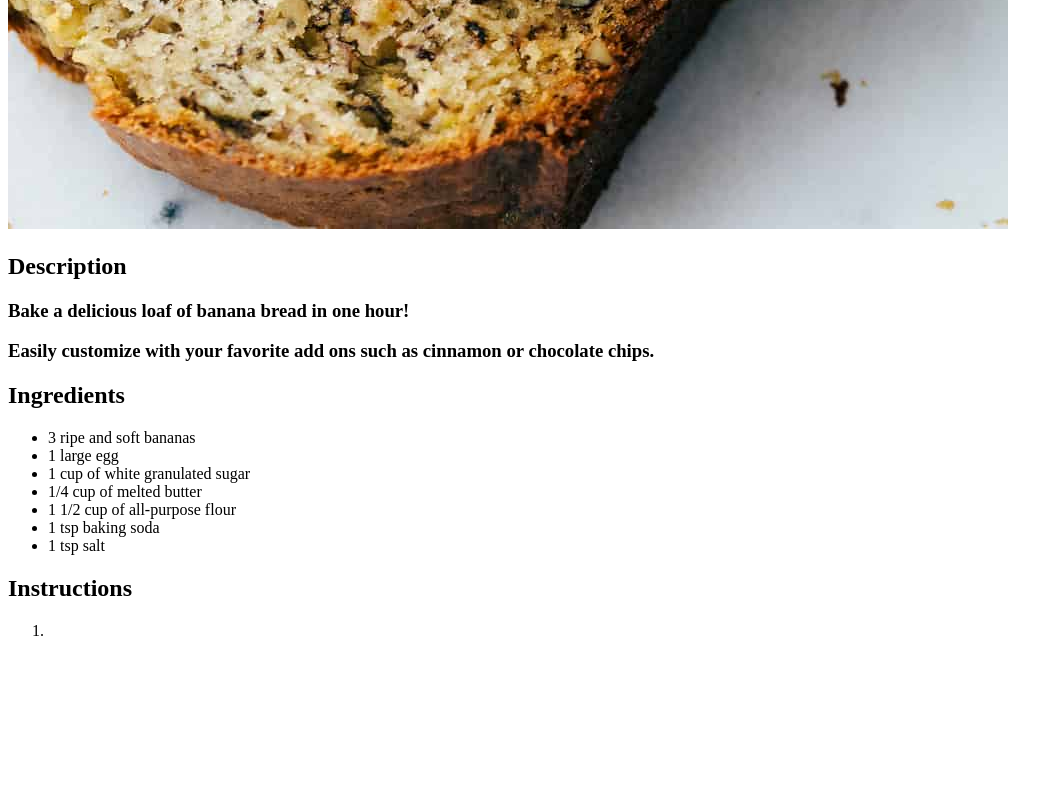
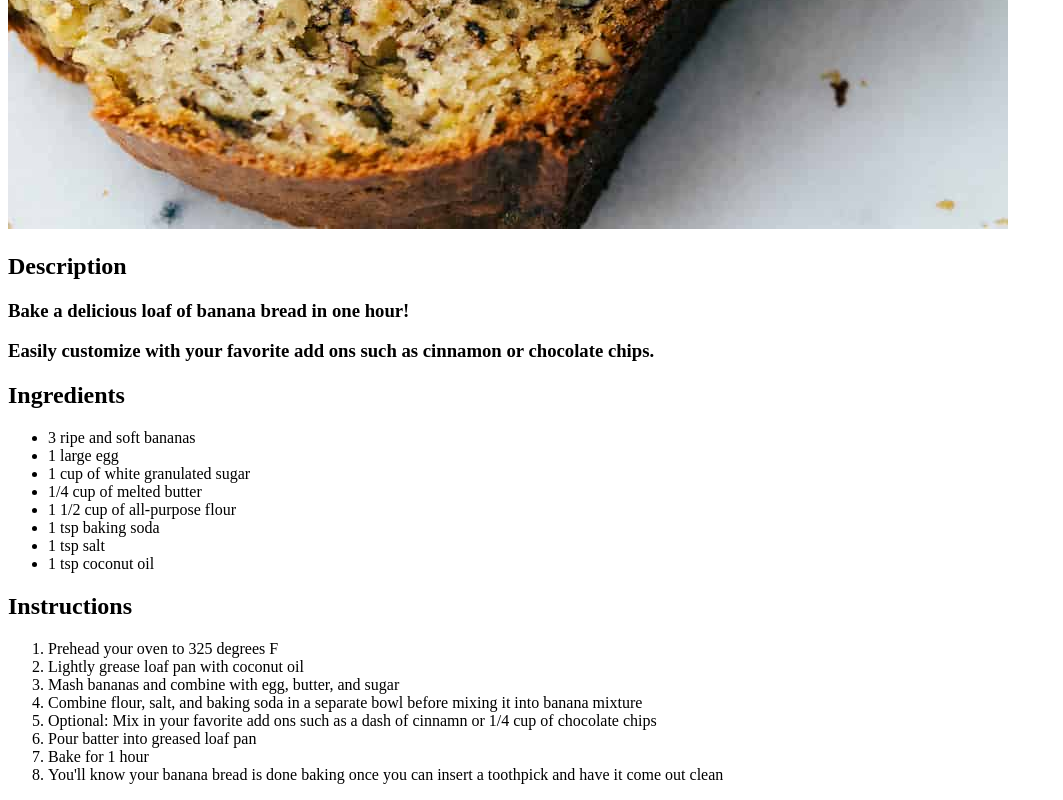
Before and after one commit to ruthenyue/odin-recipes, a plain HTML site: page recipes/banana-bread.html in a window 1280 px wide. Shown: the part 1351-2151 px from the top of the page, without its empty margins (0-1063 px from the left). Before the commit the page ends 2007 px from the top, so only its background shows below. Drawn offline with Linux system fonts and the light colour scheme.

Commit message:
Add instructions to banana-bread.html

```diff
--- a/recipes/banana-bread.html
+++ b/recipes/banana-bread.html
@@ -21,10 +21,18 @@
                 <li>1 1/2 cup of all-purpose flour</li>
                 <li> 1 tsp baking soda</li>
                 <li>1 tsp salt</li>
+                <li>1 tsp coconut oil</li>
             </ul>
         <h2>Instructions</h2>
             <ol>
-                <li></li>
+                <li>Prehead your oven to 325 degrees F</li>
+                <li>Lightly grease loaf pan with coconut oil</li>
+                <li>Mash bananas and combine with egg, butter, and sugar</li>
+                <li>Combine flour, salt, and baking soda in a separate bowl before mixing it into banana mixture</li>
+                <li>Optional: Mix in your favorite add ons such as a dash of cinnamn or 1/4 cup of chocolate chips</li>
+                <li>Pour batter into greased loaf pan</li>
+                <li>Bake for 1 hour</li>
+                <li>You'll know your banana bread is done baking once you can insert a toothpick and have it come out clean</li>
             </ol>
         </h3>
     </body>
```
